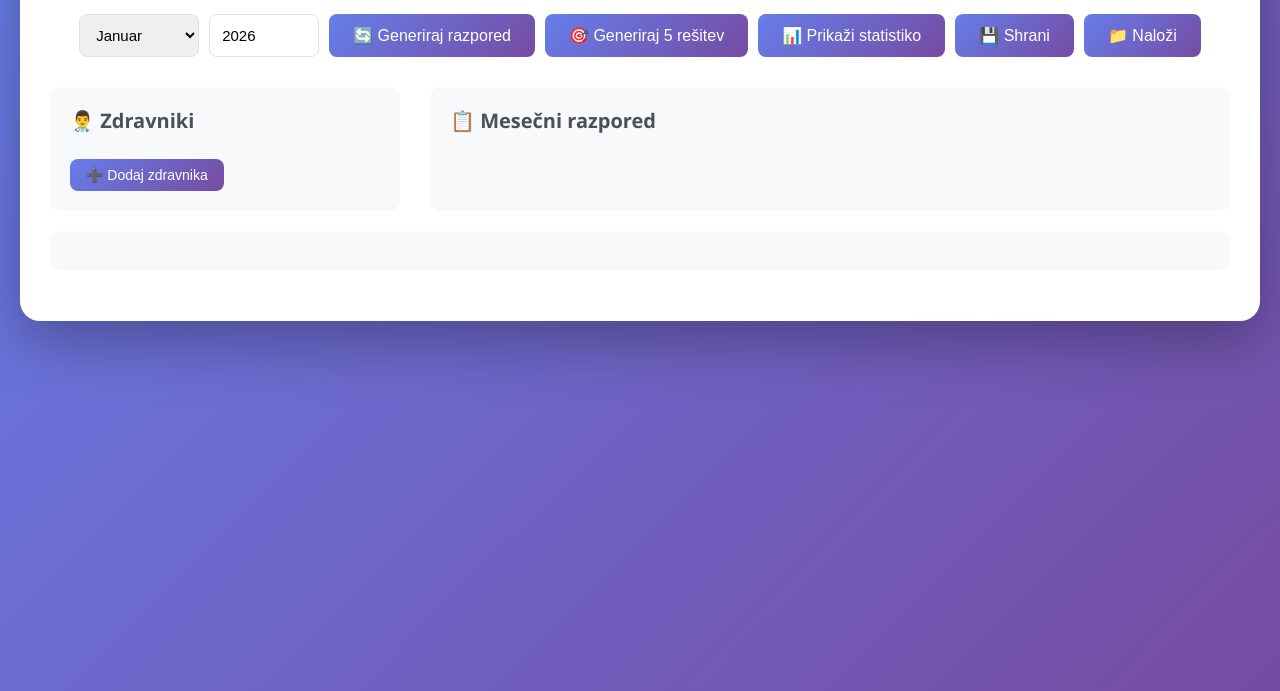
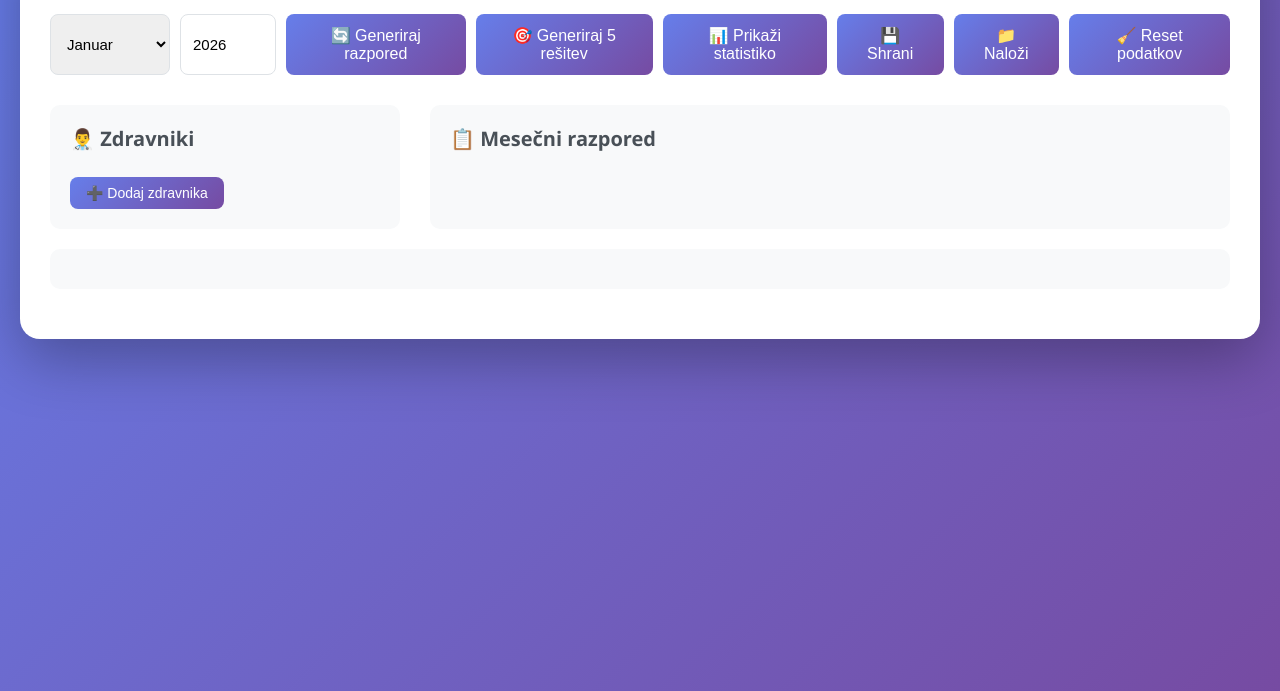
Before and after one commit to bulaa-lab/dezurstva, a website: page index.html in a window 1280 px wide. Shown: the part 109-800 px from the top of the page. Drawn offline with Linux system fonts and the light colour scheme.

Commit message:
index.html

```diff
--- a/index.html
+++ b/index.html
@@ -18,6 +18,7 @@
             <button onclick="prikaziStatistiko()">📊 Prikaži statistiko</button>
             <button onclick="shraniRazpored()">💾 Shrani</button>
             <button onclick="naloziRazpored()">📁 Naloži</button>
+            <button onclick="resetPodatkov()">🧹 Reset podatkov</button>
         </div>
 
         <div class="main-grid">
```
